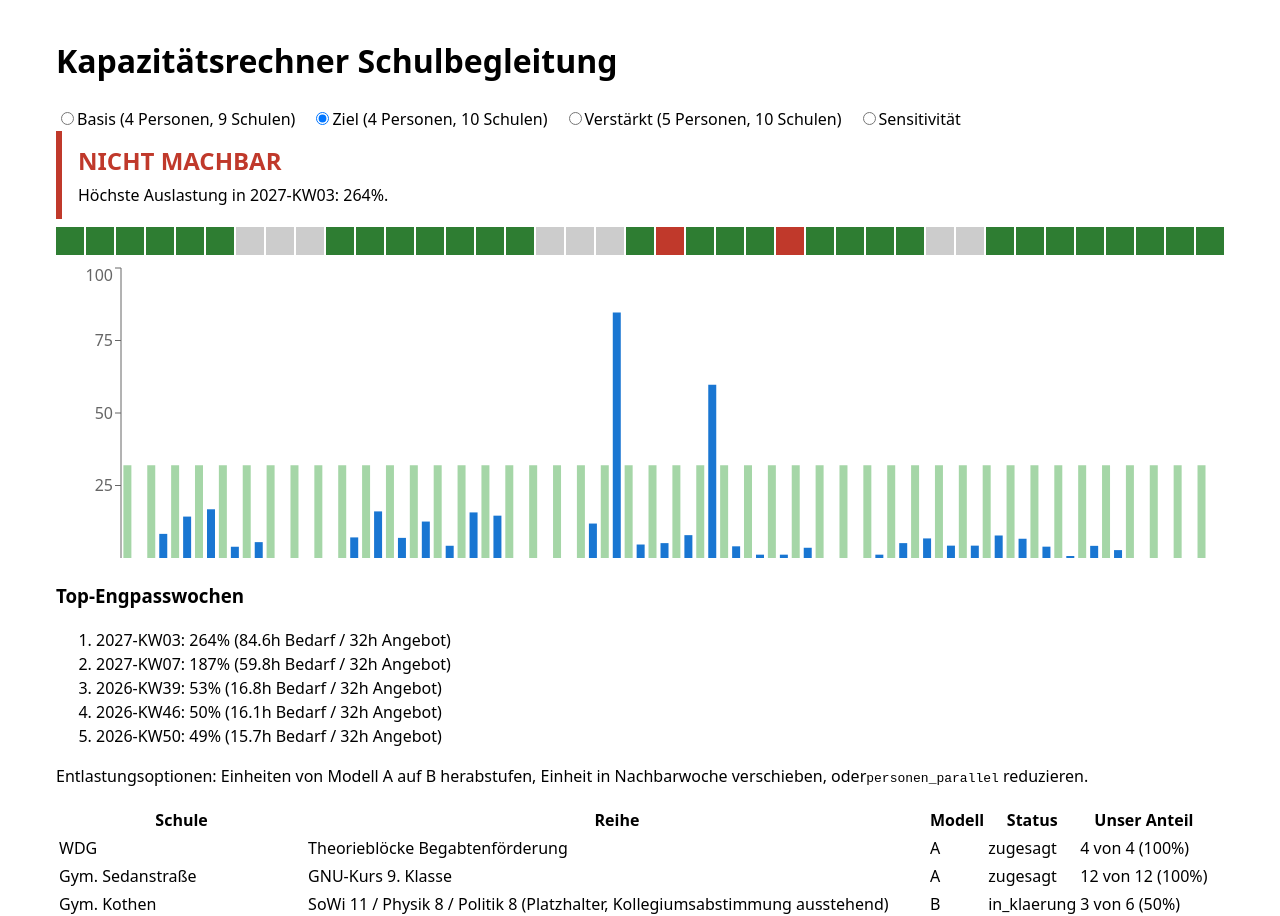
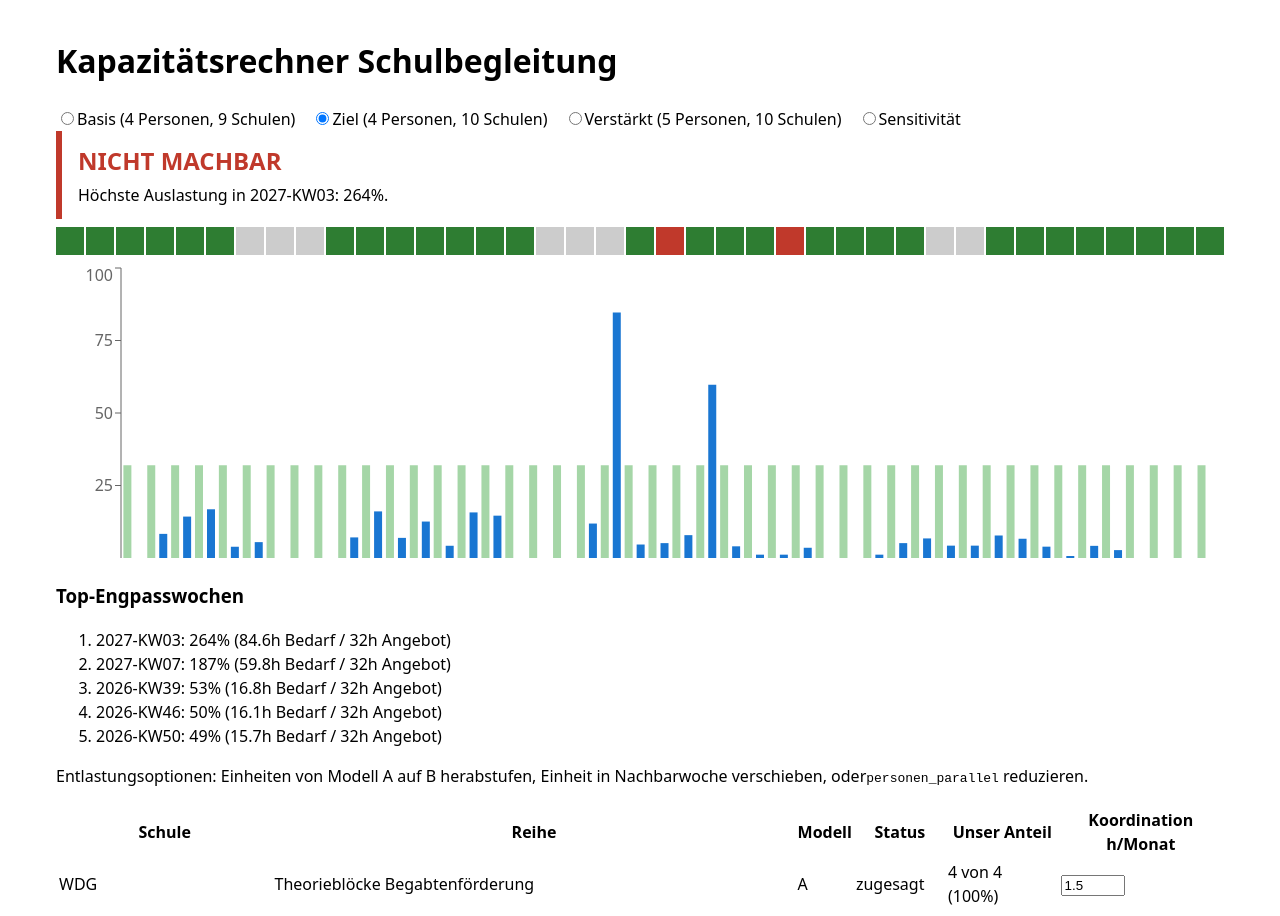
Before and after one commit to paulmeyerthkoeln-cloud/kapazitaetsrechner-schulbegleitung, a React (Vite) app: page / in a window 1280 px wide. Shown: the top 916 px of the page. Built offline with nearby package versions, Linux system fonts and the light colour scheme.

Commit message:
feat(berechnungstool): make per-Schule Koordinationszeit editable in the UI

```diff
--- a/src/App.tsx
+++ b/src/App.tsx
@@ -16,6 +16,7 @@ export default function App() {
     data,
     setPerson,
     setEinheitBegleitung,
+    setSchuleKoordination,
     szenario,
     setSzenario,
     sensitivitaet,
@@ -48,7 +49,7 @@ export default function App() {
       <WochenHeatmap wochen={ergebnis.wochen} />
       <BedarfAngebotChart wochen={ergebnis.wochen} settings={data.settings} />
       <EngpassBericht topEngpaesse={ergebnis.machbarkeit.topEngpaesse} />
-      <SchulenTabelle schulen={data.schulen} />
+      <SchulenTabelle schulen={data.schulen} settings={data.settings} onKoordinationChange={setSchuleKoordination} />
       <PersonenTabelle personen={data.personen} onChange={setPerson} />
       {data.schulen.flatMap((schule) =>
         schule.reihen.map((reihe) => (
--- a/src/components/SchulenTabelle.tsx
+++ b/src/components/SchulenTabelle.tsx
@@ -1,7 +1,15 @@
 import { berechneUnserAnteil } from '../lib/besetzung'
-import type { Schule } from '../lib/types'
+import type { Schule, Settings } from '../lib/types'
 
-export function SchulenTabelle({ schulen }: { schulen: Schule[] }) {
+export function SchulenTabelle({
+  schulen,
+  settings,
+  onKoordinationChange,
+}: {
+  schulen: Schule[]
+  settings: Settings
+  onKoordinationChange: (schuleId: string, wert: number) => void
+}) {
   return (
     <table>
       <thead>
@@ -11,6 +19,7 @@ export function SchulenTabelle({ schulen }: { schulen: Schule[] }) {
           <th>Modell</th>
           <th>Status</th>
           <th>Unser Anteil</th>
+          <th>Koordination h/Monat</th>
         </tr>
       </thead>
       <tbody>
@@ -26,6 +35,16 @@ export function SchulenTabelle({ schulen }: { schulen: Schule[] }) {
                 <td>
                   {anteil.anzahl} von {anteil.gesamt} ({Math.round(anteil.anteil * 100)}%)
                 </td>
+                <td>
+                  <input
+                    type="number"
+                    step={0.5}
+                    min={0}
+                    value={schule.koordination_h_pro_monat ?? settings.koordination_h_pro_schule_pro_monat}
+                    onChange={(e) => onKoordinationChange(schule.id, Number(e.target.value))}
+                    style={{ width: '4rem' }}
+                  />
+                </td>
               </tr>
             )
           })
```
Also changed, not shown: 1 other file (tests, documents, lock files or other folders).
